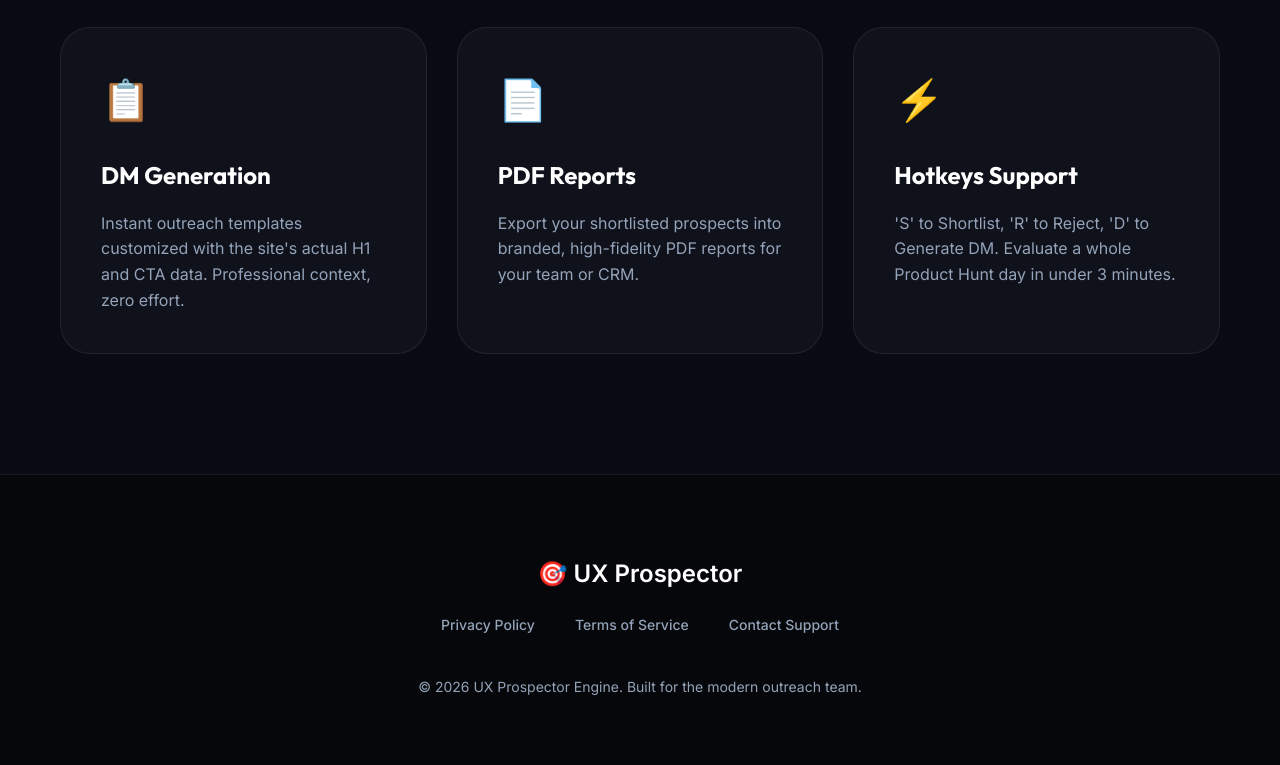
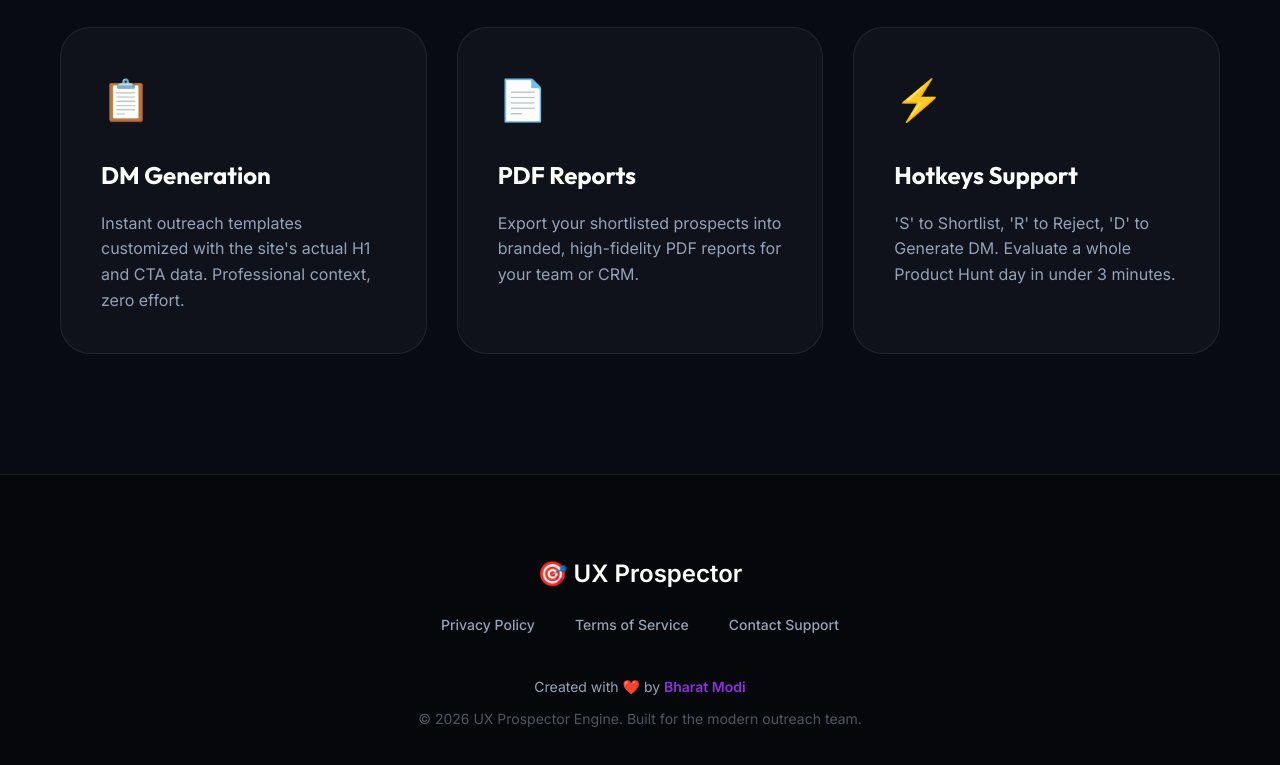
Before and after one commit to fonts4u/Prospector, a browser extension: page index.html in a window 1280 px wide. Shown: the part 1447-2212 px from the top of the page. Drawn offline with Linux system fonts and the light colour scheme.

Commit message:
Update footer with creator credit and LinkedIn link

```diff
--- a/index.html
+++ b/index.html
@@ -386,7 +386,12 @@
             <a href="#">Terms of Service</a>
             <a href="mailto:hello@prospector.io">Contact Support</a>
         </div>
-        <p class="copyright">&copy; 2026 UX Prospector Engine. Built for the modern outreach team.</p>
+        <p class="copyright" style="margin-top: 20px;">
+            Created with ❤️ by <a href="https://www.linkedin.com/in/bharatmodi/" target="_blank"
+                style="color: var(--primary); text-decoration: none; font-weight: 700;">Bharat Modi</a>
+        </p>
+        <p class="copyright" style="margin-top: 10px; opacity: 0.5;">&copy; 2026 UX Prospector Engine. Built for the
+            modern outreach team.</p>
     </footer>
 
 </body>
```
